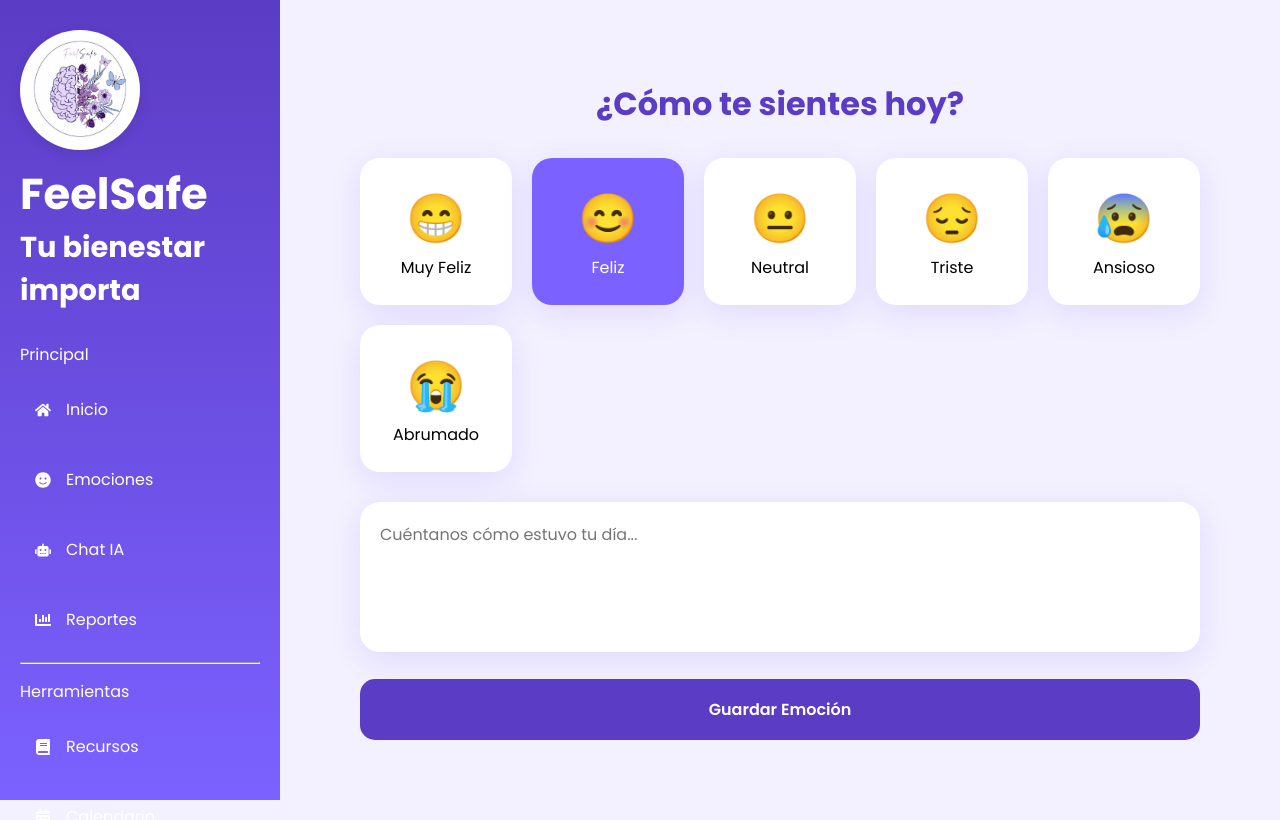
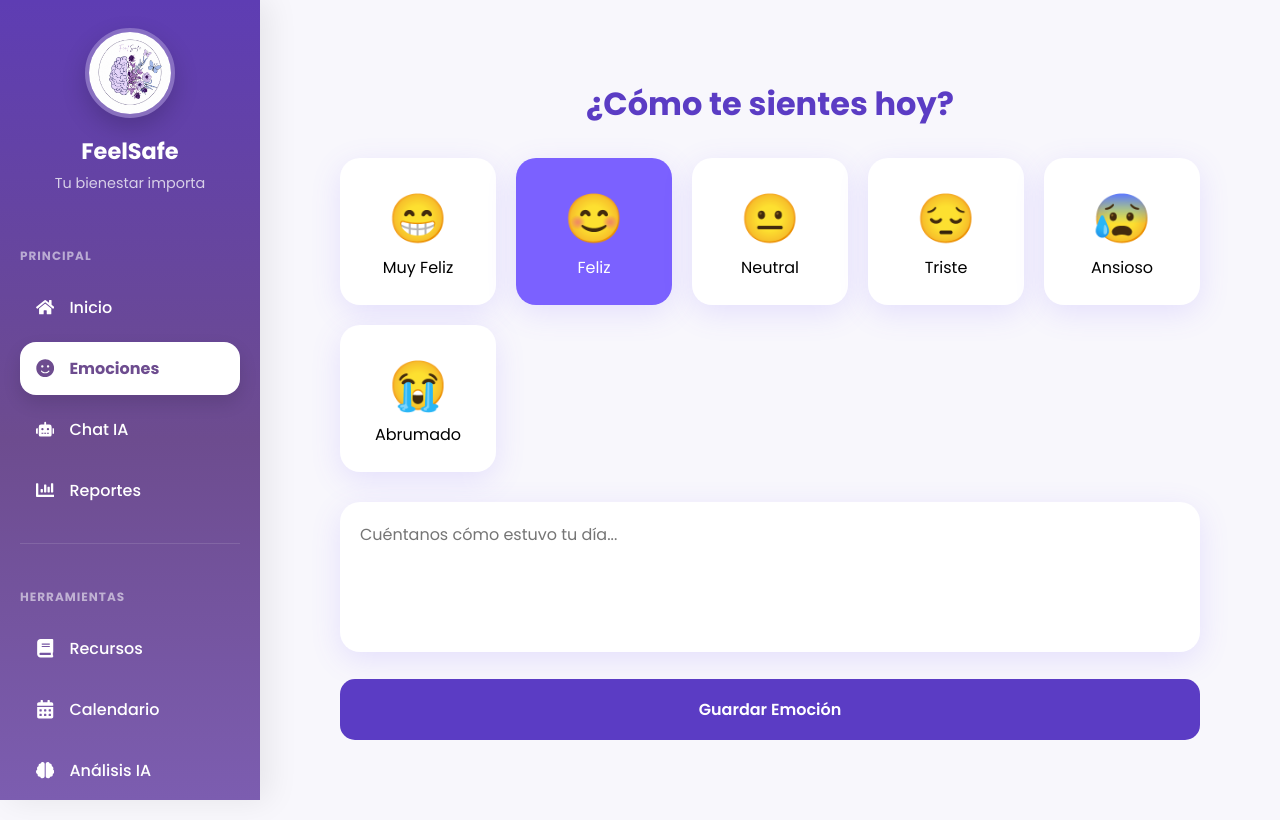
Before and after one commit to Carlos07-vm/app_feelsafe, a React (Vite) app: page /mood in a window 1280 px wide. Built offline with nearby package versions, Linux system fonts and the light colour scheme; no server answers; sample sign-in values are in the browser's storage.

Commit message:
Update Sidebar.css
Nuevo diseño del Sidebar.
Incorporación del logo, nombre y descripción de FeelSafe.

```diff
--- a/src/styles/Sidebar.css
+++ b/src/styles/Sidebar.css
@@ -1,62 +1,268 @@
-.app-layout {
-  display: flex;
-  min-height: 100vh;
+/* ================= Layout ================= */
+
+.app-layout{
+  display:flex;
+  min-height:100vh;
+  background:#F8F7FC;
 }
 
-.sidebar {
-  width: 280px;
-  background: linear-gradient(180deg, #5B3CC4, #7B61FF);
-  color: white;
-  padding: 30px 20px;
-  position: fixed;
-  left: 0;
-  top: 0;
-  bottom: 0;
+/* ================= Sidebar ================= */
+
+.sidebar{
+
+  width:260px;
+
+  position:fixed;
+
+  top:0;
+  left:0;
+  bottom:0;
+
+  display:flex;
+  flex-direction:column;
+
+  overflow-y:auto;
+
+  padding:28px 20px;
+
+  background:linear-gradient(
+    180deg,
+    #5E3DB3 0%,
+    #6D4C8F 55%,
+    #7C5DB0 100%
+  );
+
+  box-shadow:8px 0 30px rgba(0,0,0,.08);
+
 }
 
-.sidebar-logo {
-  font-size: 1.8rem;
-  font-weight: 700;
-  margin-bottom: 30px;
+/* ================= Logo ================= */
+
+.sidebar-logo{
+
+  display:flex;
+
+  flex-direction:column;
+
+  align-items:center;
+
+  text-align:center;
+
+  margin-bottom:35px;
+
 }
 
-.sidebar-logo img {
-  width: 120px;
-  height: 120px;
-  border-radius: 50%;
-  object-fit: cover;
-  box-shadow: 0 4px 12px rgba(45, 30, 78, 0.15);
-  transition: transform 0.3s ease, box-shadow 0.3s ease;
+.sidebar-logo img{
+
+  width:90px;
+  height:90px;
+
+  border-radius:50%;
+
+  object-fit:cover;
+
+  border:4px solid rgba(255,255,255,.25);
+
+  box-shadow:0 10px 25px rgba(0,0,0,.18);
+
+  margin-bottom:16px;
+
 }
 
-.sidebar-logo img:hover {
-  transform: scale(1.04);
-  box-shadow: 0 6px 20px rgba(160, 132, 220, 0.3);
+.sidebar-logo h2{
+
+  color:white;
+
+  font-size:1.4rem;
+
+  margin-bottom:5px;
+
+  font-weight:700;
+
 }
 
-.sidebar-menu {
-  display: flex;
-  flex-direction: column;
-  gap: 15px;
+.sidebar-logo p{
+
+  color:rgba(255,255,255,.75);
+
+  font-size:.9rem;
+
 }
 
-.sidebar-menu a {
-  text-decoration: none;
-  color: white;
-  display: flex;
-  align-items: center;
-  gap: 15px;
-  padding: 15px;
-  border-radius: 15px;
-  transition: .3s;
+/* ================= Menu ================= */
+
+.sidebar-menu{
+
+  display:flex;
+
+  flex-direction:column;
+
+  gap:8px;
+
 }
 
-.sidebar-menu a:hover {
-  background: rgba(255, 255, 255, .15);
+/* Títulos */
+
+.sidebar-title{
+
+  color:rgba(255,255,255,.55);
+
+  text-transform:uppercase;
+
+  letter-spacing:1px;
+
+  font-size:.75rem;
+
+  font-weight:700;
+
+  margin-top:18px;
+
+  margin-bottom:8px;
+
 }
 
-.main-content {
-  flex: 1;
-  margin-left: 280px;
-  padding: 40px;
+/* Separadores */
+
+.sidebar-menu hr{
+
+  border:none;
+
+  height:1px;
+
+  background:rgba(255,255,255,.12);
+
+  margin:18px 0;
+
 }
+
+/* ================= Links ================= */
+
+.sidebar-menu a{
+
+  display:flex;
+
+  align-items:center;
+
+  gap:15px;
+
+  padding:14px 16px;
+
+  border-radius:16px;
+
+  color:white;
+
+  text-decoration:none;
+
+  font-weight:500;
+
+  transition:all .25s ease;
+
+}
+
+/* Iconos */
+
+.sidebar-menu a svg{
+  transition:.25s;
+  font-size:1.15rem;
+
+}
+
+/* Hover */
+
+.sidebar-menu a:hover{
+  transform:scale(1.15);
+
+  background:rgba(255,255,255,.12);
+
+  transform:translateX(5px);
+
+}
+
+/* Activo */
+
+.sidebar-menu a.active{
+
+  background:white;
+
+  color:#6D4C8F;
+
+  font-weight:700;
+
+  box-shadow:0 8px 18px rgba(0,0,0,.12);
+
+}
+
+.sidebar-menu a.active svg{
+  .sidebar-menu a.active svg{
+
+    transform:scale(1.12);
+
+}
+
+  color:#6D4C8F;
+
+}
+
+/* Scroll */
+
+.sidebar::-webkit-scrollbar{
+
+  width:6px;
+
+}
+
+.sidebar::-webkit-scrollbar-thumb{
+
+  background:rgba(255,255,255,.25);
+
+  border-radius:20px;
+
+}
+
+/* ================= Contenido ================= */
+
+.main-content{
+
+  flex:1;
+
+  margin-left:260px;
+
+  padding:40px;
+
+}
+
+/* ================= Responsive ================= */
+
+@media(max-width:900px){
+
+  .sidebar{
+
+    width:220px;
+
+  }
+
+  .main-content{
+
+    margin-left:220px;
+
+    padding:25px;
+
+  }
+
+}
+
+@media(max-width:768px){
+
+  .sidebar{
+
+    transform:translateX(-100%);
+
+  }
+
+  .main-content{
+
+    margin-left:0;
+
+  }
+
+}
```
